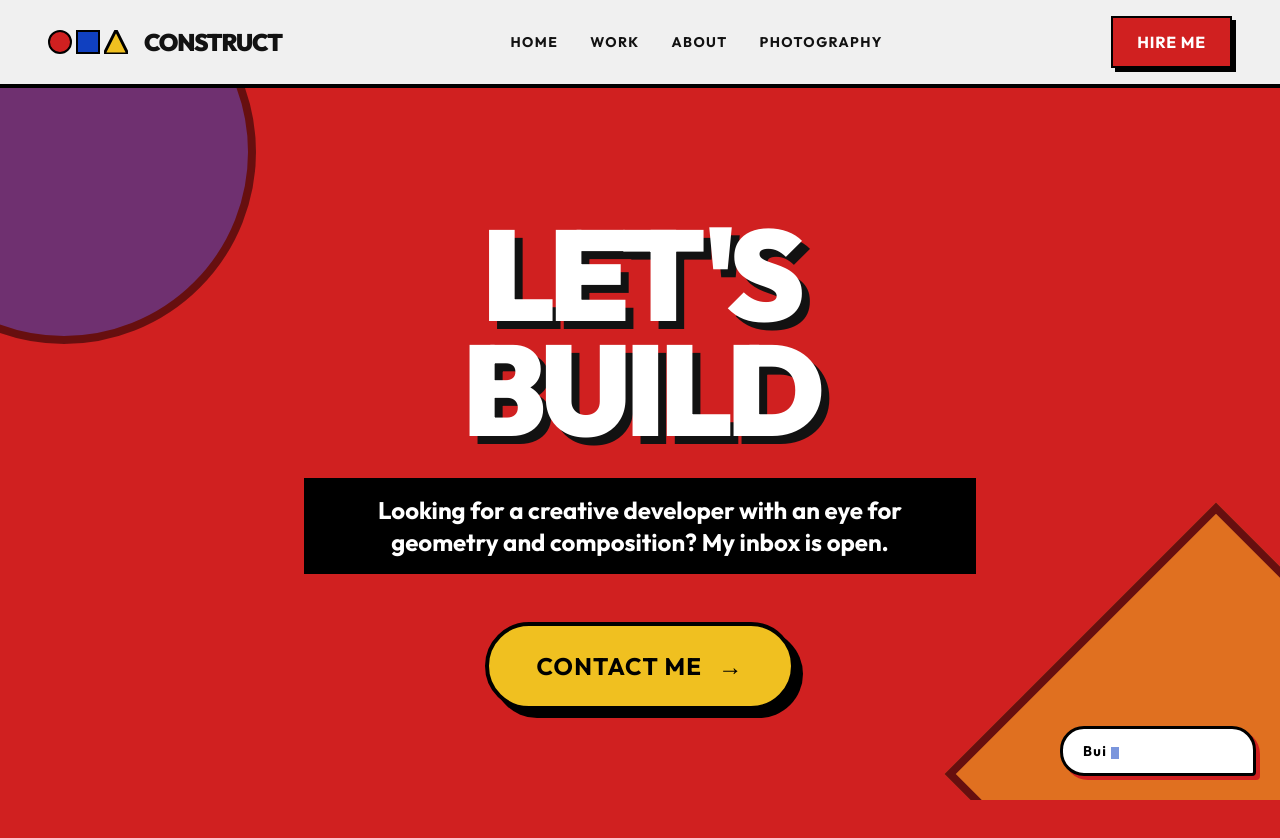
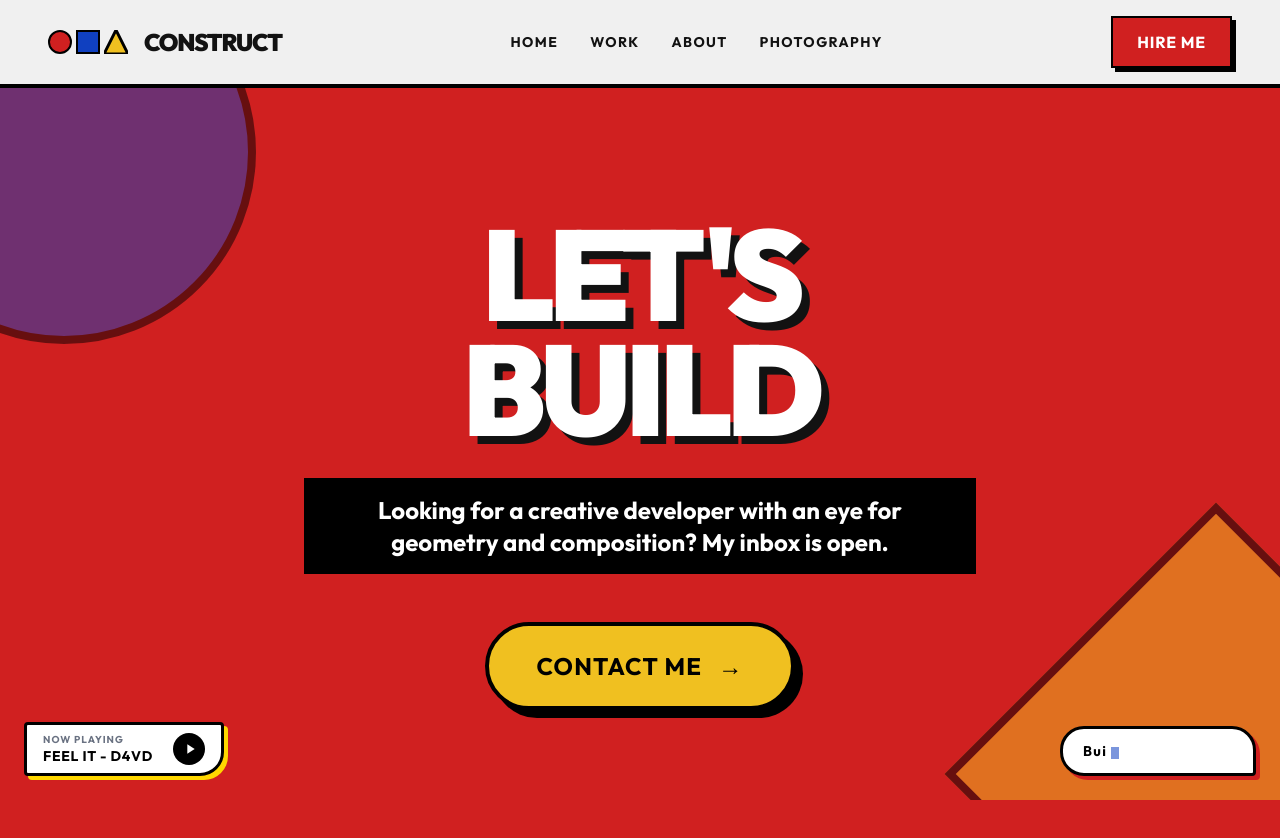
Before and after one commit to akshpatel153/director-portfolio, a React (Vite) app: page /contact in a window 1280 px wide. Shown: the top 838 px of the page. Built offline with nearby package versions, Linux system fonts and the light colour scheme.

Commit message:
Add floating audio player with brutalist design

```diff
--- a/src/App.tsx
+++ b/src/App.tsx
@@ -28,6 +28,8 @@ function AnimatedRoutes() {
 }
 
 import { StickyOverlay } from './components/ui/StickyOverlay';
+import { AudioPlayer } from './components/ui/AudioPlayer';
+
 
 function App() {
   return (
@@ -39,6 +41,7 @@ function App() {
         </main>
         <Footer />
         <StickyOverlay />
+        <AudioPlayer />
       </div>
     </Router>
   );
--- /dev/null
+++ b/src/components/ui/AudioPlayer.tsx
@@ -0,0 +1,55 @@
+import { useState, useRef } from 'react';
+import { motion } from 'framer-motion';
+
+export function AudioPlayer() {
+  const [isPlaying, setIsPlaying] = useState(false);
+  const audioRef = useRef<HTMLAudioElement>(null);
+
+  const togglePlay = () => {
+    if (audioRef.current) {
+      if (isPlaying) {
+        audioRef.current.pause();
+      } else {
+        audioRef.current.play();
+      }
+      setIsPlaying(!isPlaying);
+    }
+  };
+
+  // Temporary placeholder audio until you add the real mp3
+  const AUDIO_SRC = "https://www.soundhelix.com/examples/mp3/SoundHelix-Song-1.mp3";
+
+  return (
+    <div className="fixed bottom-6 left-6 z-50 flex items-end justify-start pointer-events-none">
+      <audio ref={audioRef} src={AUDIO_SRC} loop />
+
+      <button
+        onClick={togglePlay}
+        className="pointer-events-auto group relative flex items-center bg-white border-[3px] border-black px-4 py-2 rounded-t-sm rounded-br-3xl rounded-bl-sm shadow-[4px_4px_0px_0px_#FFD700] hover:translate-x-1 hover:translate-y-1 hover:shadow-none transition-all duration-200"
+      >
+        <div className="flex flex-col items-start mr-3 text-left">
+          <span className="font-bold text-[10px] tracking-widest text-gray-500 uppercase leading-none mb-1">
+            Now Playing
+          </span>
+          <span className="font-bold tracking-wider text-black text-xs md:text-sm whitespace-nowrap leading-none">
+            FEEL IT - D4VD
+          </span>
+        </div>
+
+        <div className="w-8 h-8 bg-black flex items-center justify-center rounded-full ml-2 shrink-0">
+          {isPlaying ? (
+            <div className="flex gap-1 h-4 items-end pb-[2px]">
+              <motion.div animate={{ height: ["4px", "12px", "4px"] }} transition={{ repeat: Infinity, duration: 0.6 }} className="w-1 bg-primary-yellow" />
+              <motion.div animate={{ height: ["12px", "4px", "12px"] }} transition={{ repeat: Infinity, duration: 0.6, delay: 0.2 }} className="w-1 bg-primary-yellow" />
+              <motion.div animate={{ height: ["8px", "12px", "8px"] }} transition={{ repeat: Infinity, duration: 0.6, delay: 0.4 }} className="w-1 bg-primary-yellow" />
+            </div>
+          ) : (
+            <svg className="w-4 h-4 text-white ml-0.5" fill="currentColor" viewBox="0 0 24 24">
+              <path d="M8 5v14l11-7z" />
+            </svg>
+          )}
+        </div>
+      </button>
+    </div>
+  );
+}
--- a/src/components/ui/ParallaxVideo.tsx
+++ /dev/null
@@ -1,67 +0,0 @@
-import { useRef, useState } from 'react';
-import { motion, useScroll, useTransform, useMotionValueEvent, useSpring } from 'framer-motion';
-
-interface ParallaxVideoProps {
-  src: string;
-  height?: string;
-  className?: string;
-  overlayColor?: string;
-}
-
-export function ParallaxVideo({
-  src,
-  height = "h-screen",
-  className = "",
-  overlayColor = "bg-black/20"
-}: ParallaxVideoProps) {
-  const containerRef = useRef<HTMLDivElement>(null);
-  const videoRef = useRef<HTMLVideoElement>(null);
-  const [duration, setDuration] = useState(0);
-
-  const { scrollYProgress } = useScroll({
-    target: containerRef,
-    offset: ["start end", "end start"]
-  });
-
-  // Apply spring physics to smooth out the choppiness of scroll scrubbing
-  const smoothProgress = useSpring(scrollYProgress, {
-    stiffness: 100,
-    damping: 30,
-    restDelta: 0.001
-  });
-
-  const y = useTransform(smoothProgress, [0, 1], ["-20%", "20%"]);
-
-  useMotionValueEvent(smoothProgress, "change", (latest) => {
-    if (videoRef.current && duration > 0) {
-      // Use requestAnimationFrame to ensure the video only updates exactly when the browser paints
-      requestAnimationFrame(() => {
-        if (videoRef.current) {
-          videoRef.current.currentTime = latest * duration;
-        }
-      });
-    }
-  });
-
-  return (
-    <div
-      ref={containerRef}
-      className={`relative w-full ${height} overflow-hidden border-y-4 border-white ${className}`}
-    >
-      <motion.div
-        style={{ y }}
-        className="absolute inset-[-20%] w-[140%] h-[140%] origin-center"
-      >
-        <video
-          ref={videoRef}
-          src={src}
-          muted
-          playsInline
-          onLoadedMetadata={(e) => setDuration(e.currentTarget.duration)}
-          className="w-full h-full object-cover object-center grayscale hover:grayscale-0 transition-all duration-1000"
-        />
-      </motion.div>
-      <div className={`absolute inset-0 ${overlayColor} pointer-events-none mix-blend-multiply`} />
-    </div>
-  );
-}
```
